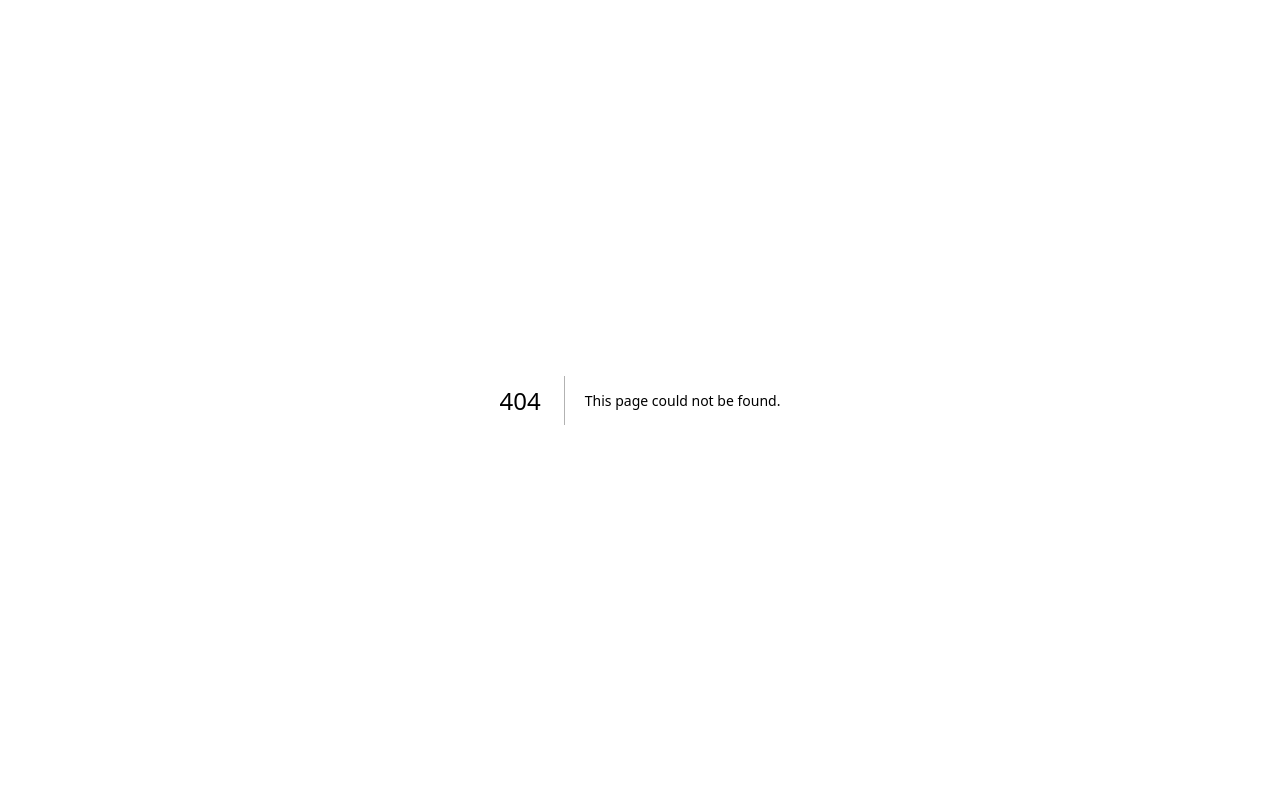
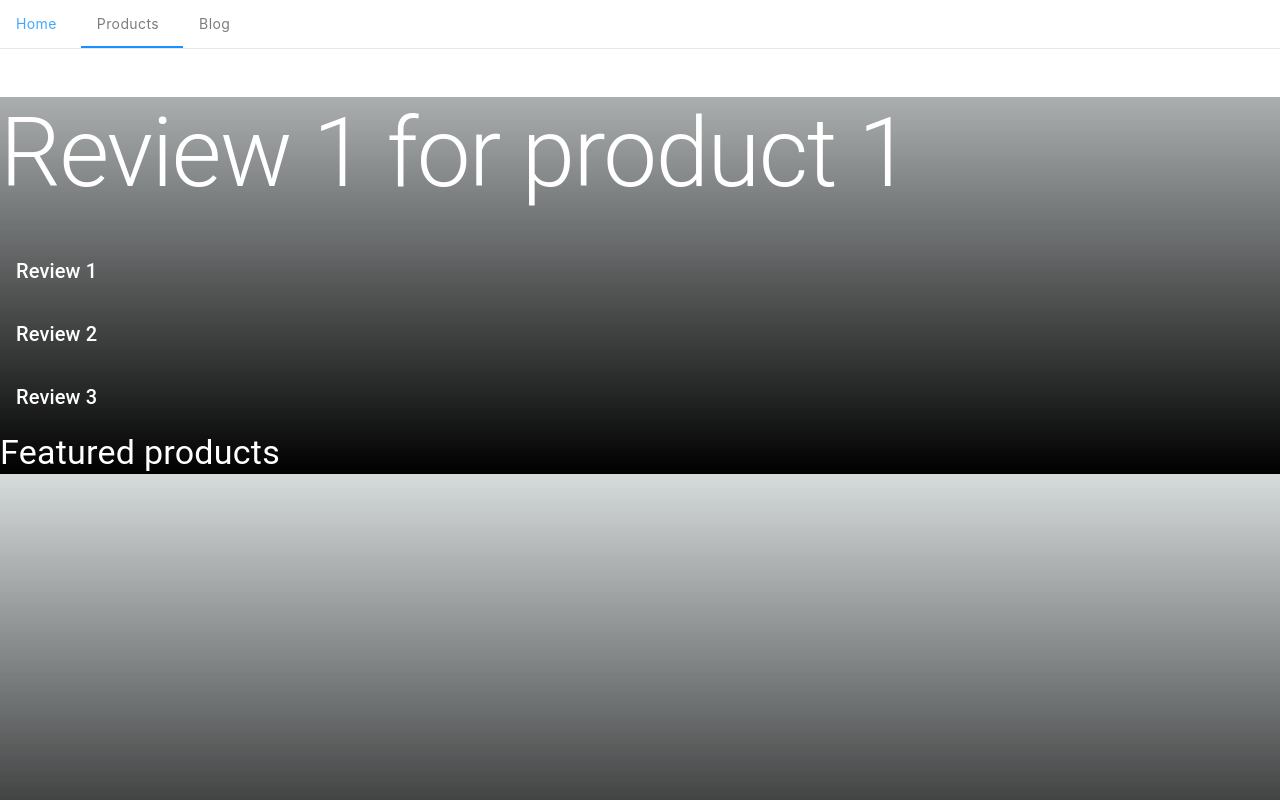
Before and after one commit to moustaouiSalaheddine/next-todo-list, a Next.js app: page /products/1/reviews/1 in a window 1280 px wide. Before the commit this address had no page. Built offline with nearby package versions, Linux system fonts and the light colour scheme.

Commit message:
nested dynamic routes in Link components

```diff
--- /dev/null
+++ b/src/app/products/[productId]/reviews/[reviewId]/page.js
@@ -0,0 +1,35 @@
+import CustomizedTabHeaders from "@/components/CustomizedTabHeaders";
+import { Box, ListItemButton, ListItemText, Typography } from "@mui/material";
+import Link from "next/link";
+import { notFound } from "next/navigation";
+
+const ProductReviews = ({ params }) => {
+  const { productId, reviewId } = params;
+  if (parseInt(reviewId) > 1000) {
+    notFound();
+  }
+  return (
+    <>
+      <CustomizedTabHeaders activeIndex={"Products"} />
+      <Box sx={{}}>
+        <Typography variant="h1" gutterBottom>
+          Review {reviewId} for product {productId}
+        </Typography>
+        {[1, 2, 3].map((number, i) => {
+          return (
+            <Link key={i} href={`./${number}`}>
+              <ListItemButton component="a">
+                <ListItemText>
+                  <Typography variant="h6" gutterBottom>
+                    Review {number}
+                  </Typography>
+                </ListItemText>
+              </ListItemButton>
+            </Link>
+          );
+        })}
+      </Box>
+    </>
+  );
+};
+export default ProductReviews;
```
Also changed, not shown: src/app/products/[productId]/page.js (+17 -4 lines), src/app/products/[productId]/reviews/[reviewId]/not-found.js (added, +14 -0 lines).
